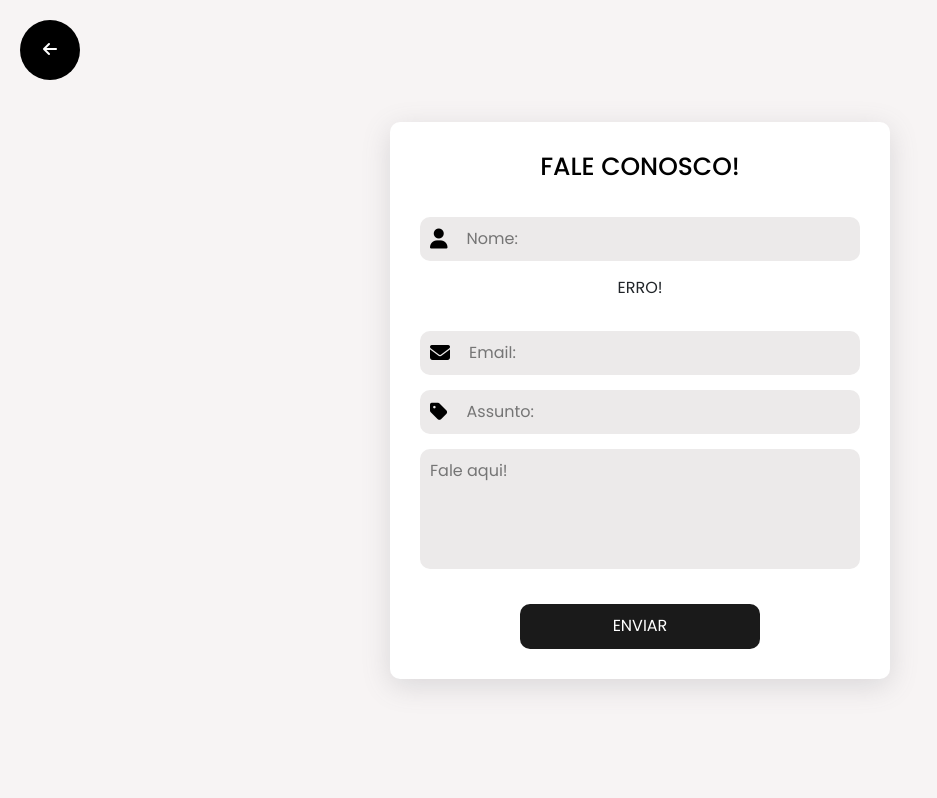
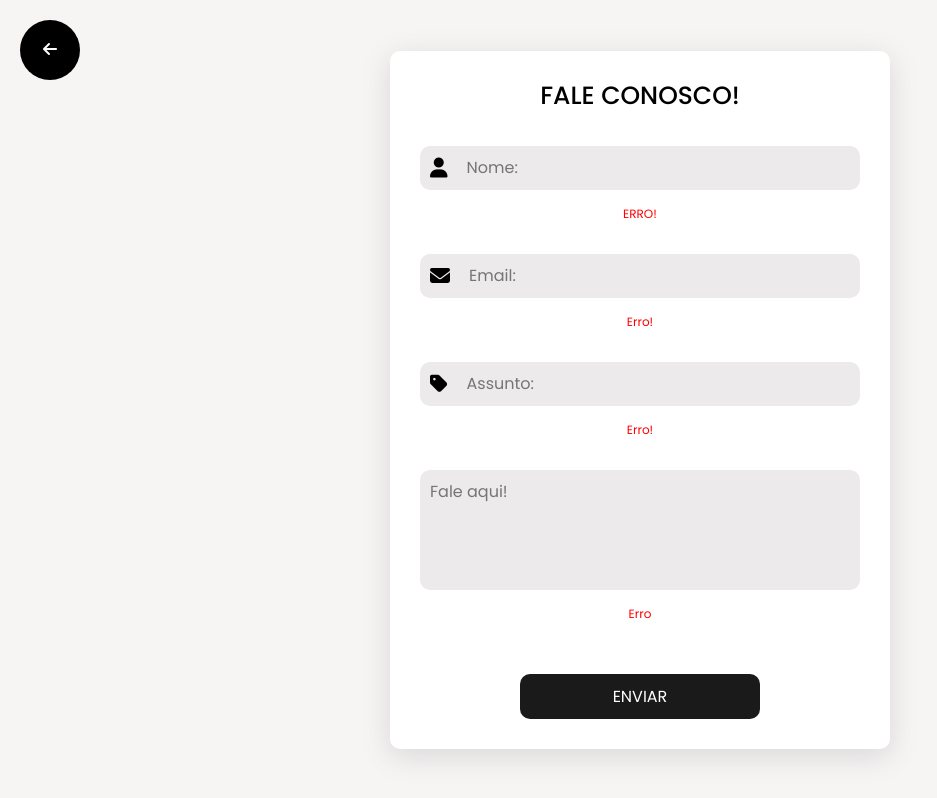
Before and after one commit to Gaspatt/VintageGallery, a Vue app: page /contact in a window 1280 px wide. Both pictures are taken after a click on the button "ENVIAR". Shown: the whole page, without its empty margins (0-937 px from the left). Built offline with nearby package versions, Linux system fonts and the light colour scheme.

Commit message:
funcionalidade

```diff
--- a/src/views/ContactView.vue
+++ b/src/views/ContactView.vue
@@ -1,18 +1,48 @@
 <script setup>
 import { reactive, ref } from 'vue'
 
-const validacao = ref(false)
-
-
+const validacaoNome = ref(false)
+const validacaoEmail = ref(false)
+const validacaoAssunto = ref(false)
+const validacaoTexto = ref(false)
 
 const dados = reactive({
   nome: '',
-  senha: '',
+  email: '',
+  assunto: '',
+  texto: '',
 })
 
 function teste() {
   if (dados.nome == "") {
-    validacao.value = !validacao.value
+    validacaoNome.value = true
+  }
+  else{
+    validacaoNome.value = false
+  }
+
+
+  if (dados.email == "") {
+    validacaoEmail.value = true
+  }
+
+  else{
+    validacaoEmail.value = false
+  }
+
+
+  if (dados.assunto == "") {
+    validacaoAssunto.value = true
+  }
+  else{
+    validacaoAssunto.value = false
+  }
+
+  if (dados.texto == "") {
+    validacaoTexto.value = true
+  }
+  else{
+    validacaoTexto.value = false
   }
 
 }
@@ -32,24 +62,27 @@ function teste() {
         <i class="fas fa-user icon"></i>
         <input type="text" name="name" placeholder="Nome:" v-model="dados.nome"/>
       </div>
-      <p v-if="validacao">ERRO!</p>
+      <p class="error" v-if="validacaoNome">ERRO!</p>
 
 
       <div class="input-group">
         <i class="fas fa-envelope icon"></i>
-        <input type="email" name="email" placeholder="Email:">
+        <input type="email" name="email" placeholder="Email:" v-model="dados.email">
       </div>
+      <p class="error" v-if="validacaoEmail">Erro!</p>
 
 
       <div class="input-group">
         <i class="fas fa-tag icon"></i>
-        <input type="text" name="title" placeholder="Assunto:"/>
+        <input type="text" name="title" placeholder="Assunto:" v-model="dados.assunto"/>
       </div>
+      <p class="error" v-if="validacaoAssunto">Erro!</p>
 
 
       <div class="input-group">
-        <textarea name="text" placeholder="Fale aqui!"></textarea>
+        <textarea name="text" placeholder="Fale aqui!" v-model="dados.texto"></textarea>
       </div>
+      <p class="error" v-if="validacaoTexto">Erro</p>
 
 
       <button class="btn-enviar" @click="teste">ENVIAR</button>
@@ -128,6 +161,7 @@ Enrique
 .error {
   font-size: 12px;
   color: red;
+
 }
 
 .icon {
```
